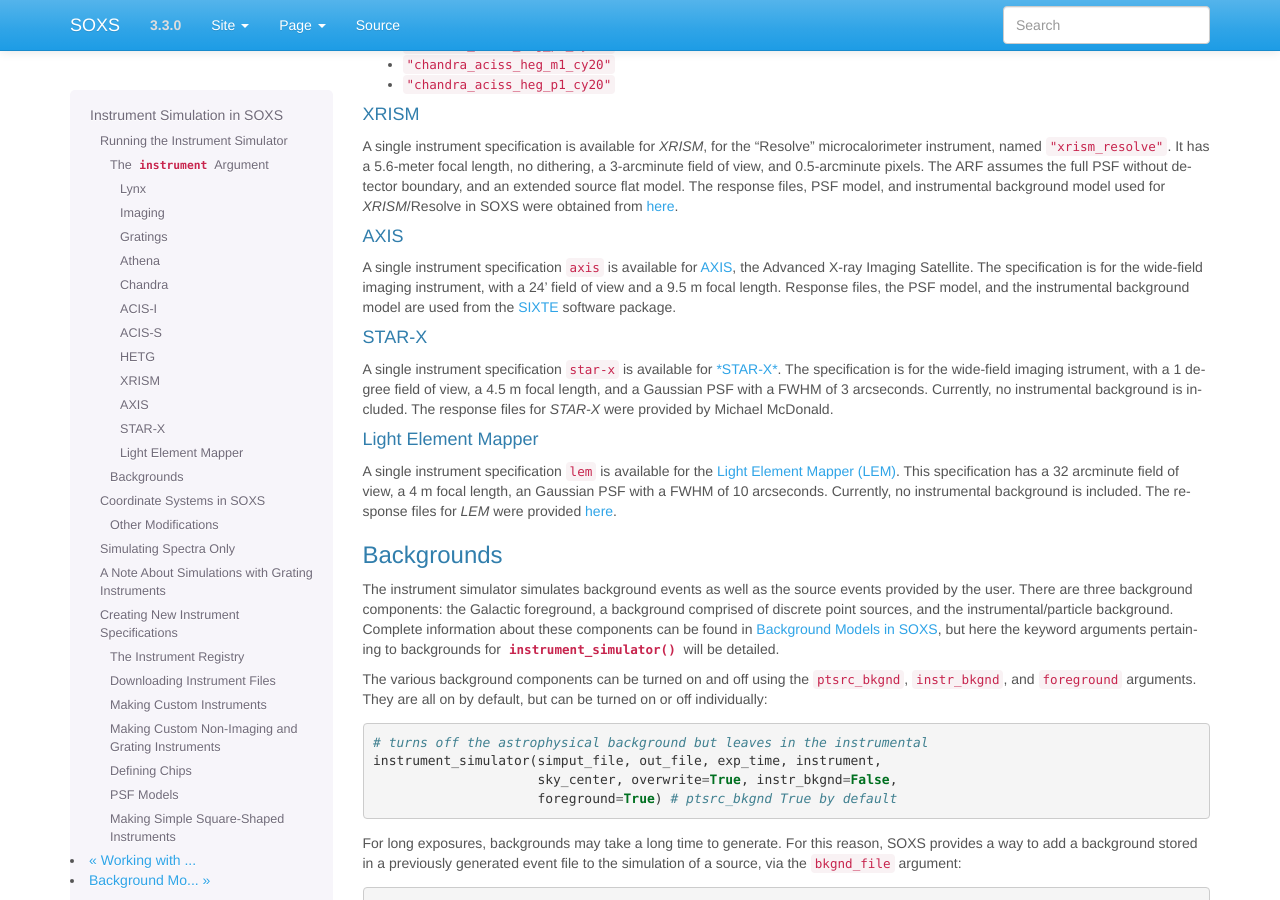
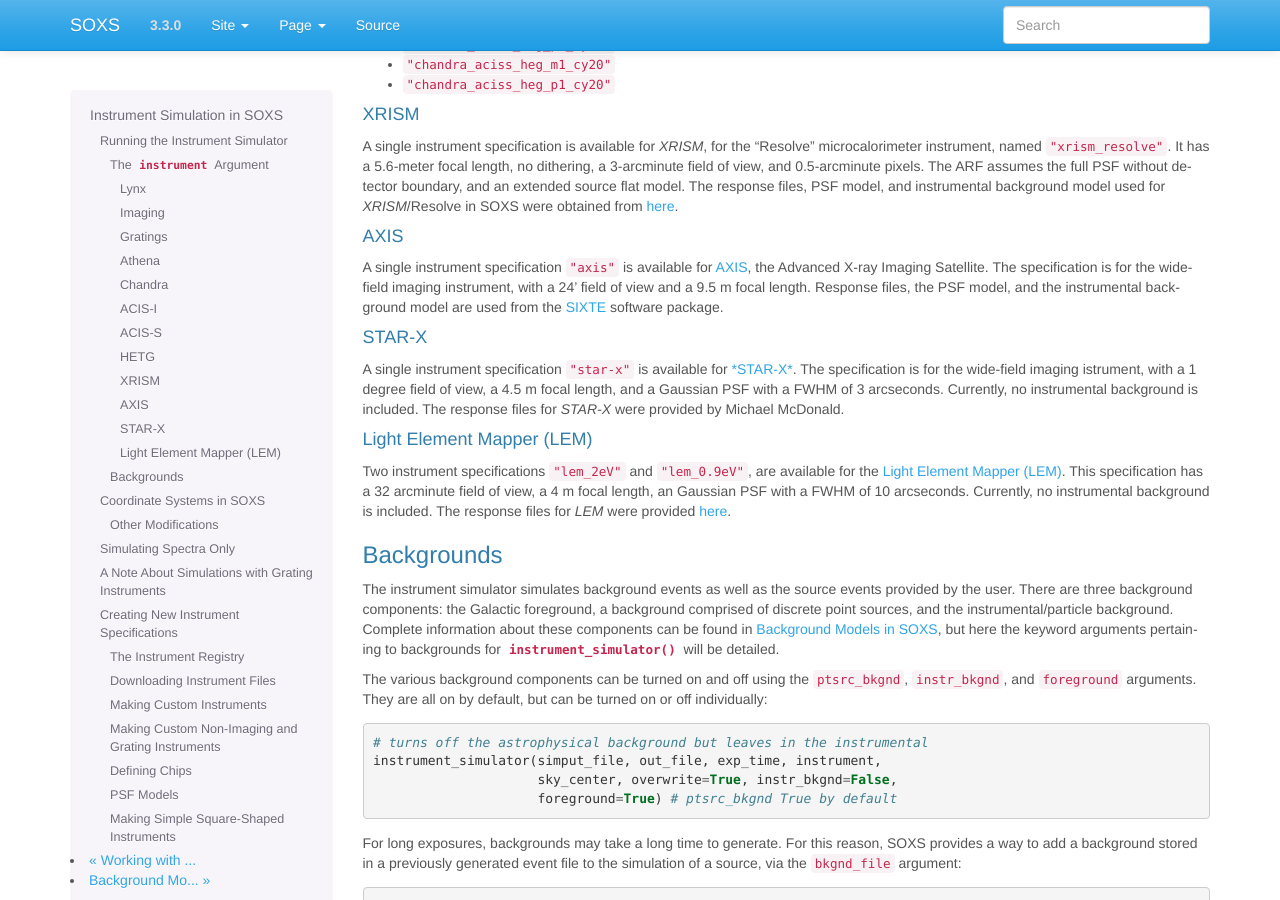
Before and after one commit to lynx-x-ray-observatory/soxs, a Sphinx documentation site: the page built from doc/source/users_guide/instrument.rst, in a window 1280 px wide and 900 px high, scrolled down 1880 px. Built offline with Sphinx 7.4.7, drawn with Linux system fonts in a browser that asks for light colours.

Commit message:
Fix docs

```diff
--- a/doc/source/users_guide/instrument.rst
+++ b/doc/source/users_guide/instrument.rst
@@ -170,7 +170,7 @@ model. The response files, PSF model, and instrumental background model used for
 AXIS
 ~~~~
 
-A single instrument specification ``axis`` is available for
+A single instrument specification ``"axis"`` is available for
 `AXIS <http://axis.astro.umd.edu>`_, the Advanced X-ray Imaging Satellite.
 The specification is for the wide-field imaging instrument, with a 24' field of
 view and a 9.5 m focal length. Response files, the PSF model, and the
@@ -183,7 +183,7 @@ software package.
 STAR-X
 ~~~~~~
 
-A single instrument specification ``star-x`` is available for
+A single instrument specification ``"star-x"`` is available for
 `*STAR-X* <https://www.spiedigitallibrary.org/conference-proceedings-of-spie/10399/1039908/The-STAR-X-X-Ray-Telescope-Assembly-XTA/10.1117/12.2272580.short?SSO=1>`_.
 The specification is for the wide-field imaging istrument, with a 1 degree field
 of view, a 4.5 m focal length, and a Gaussian PSF with a FWHM of 3 arcseconds.
@@ -192,11 +192,11 @@ Currently, no instrumental background is included. The response files for
 
 .. _lem:
 
-Light Element Mapper
-~~~~~~~~~~~~~~~~~~~~
+Light Element Mapper (LEM)
+~~~~~~~~~~~~~~~~~~~~~~~~~~
 
-A single instrument specification ``lem`` is available for the
-`Light Element Mapper (LEM) <https://lem.physics.wisc.edu>`_.
+Two instrument specifications ``"lem_2eV"`` and ``"lem_0.9eV"``, are
+available for the `Light Element Mapper (LEM) <https://lem.physics.wisc.edu>`_.
 This specification has a 32 arcminute field of view, a 4 m focal length,
 an Gaussian PSF with a FWHM of 10 arcseconds. Currently, no instrumental
 background is included. The response files for *LEM* were provided
```
